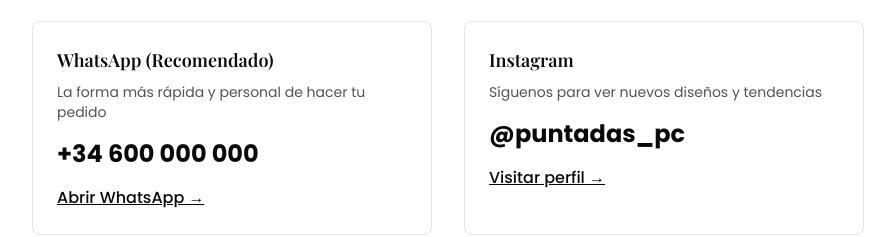
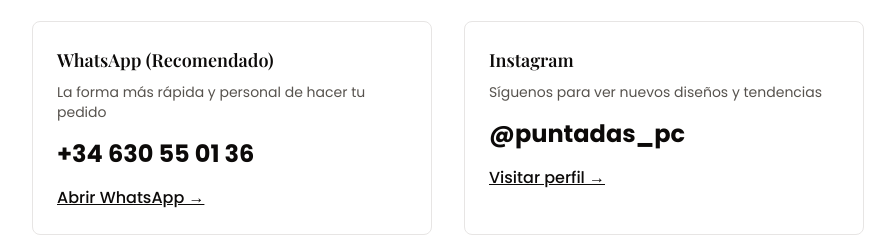
Before and after one commit to alexmanzaneda/puntadas-web, a Next.js app: page /contacto in a window 1280 px wide. Shown: the part 900-1137 px from the top of the page, without its empty margins (192-1087 px from the left). Built offline with nearby package versions, Linux system fonts and the light colour scheme.

Commit message:
feat: add real number

```diff
--- a/src/app/contacto/page.tsx
+++ b/src/app/contacto/page.tsx
@@ -2,7 +2,7 @@
 import { palette } from '@/lib/palette';
 
 export default function ContactoPage() {
-  const whatsappUrl = 'https://wa.me/34600000000?text=Hola%20Puntadas%2C%20me%20interesa%20realizar%20un%20pedido';
+  const whatsappUrl = 'https://wa.me/34630550136?text=Hola%20Puntadas%2C%20me%20interesa%20realizar%20un%20pedido';
 
   return (
     <>
@@ -59,7 +59,7 @@
           <div className="p-6 border border-stone-200 rounded-lg">
             <h3 className="text-lg font-semibold text-stone-950 mb-2">WhatsApp (Recomendado)</h3>
             <p className="text-sm text-stone-600 mb-4">La forma más rápida y personal de hacer tu pedido</p>
-            <p className="text-2xl font-bold text-stone-950 mb-4">+34 600 000 000</p>
+            <p className="text-2xl font-bold text-stone-950 mb-4">+34 630 55 01 36</p>
             <a
               href={whatsappUrl}
               target="_blank"
--- a/src/components/layout/Footer.tsx
+++ b/src/components/layout/Footer.tsx
@@ -26,7 +26,7 @@
                 </svg>
               </a>
               <a
-                href="https://wa.me/34600000000"
+                href="https://wa.me/34630550136"
                 target="_blank"
                 rel="noreferrer"
                 aria-label="WhatsApp"
```
